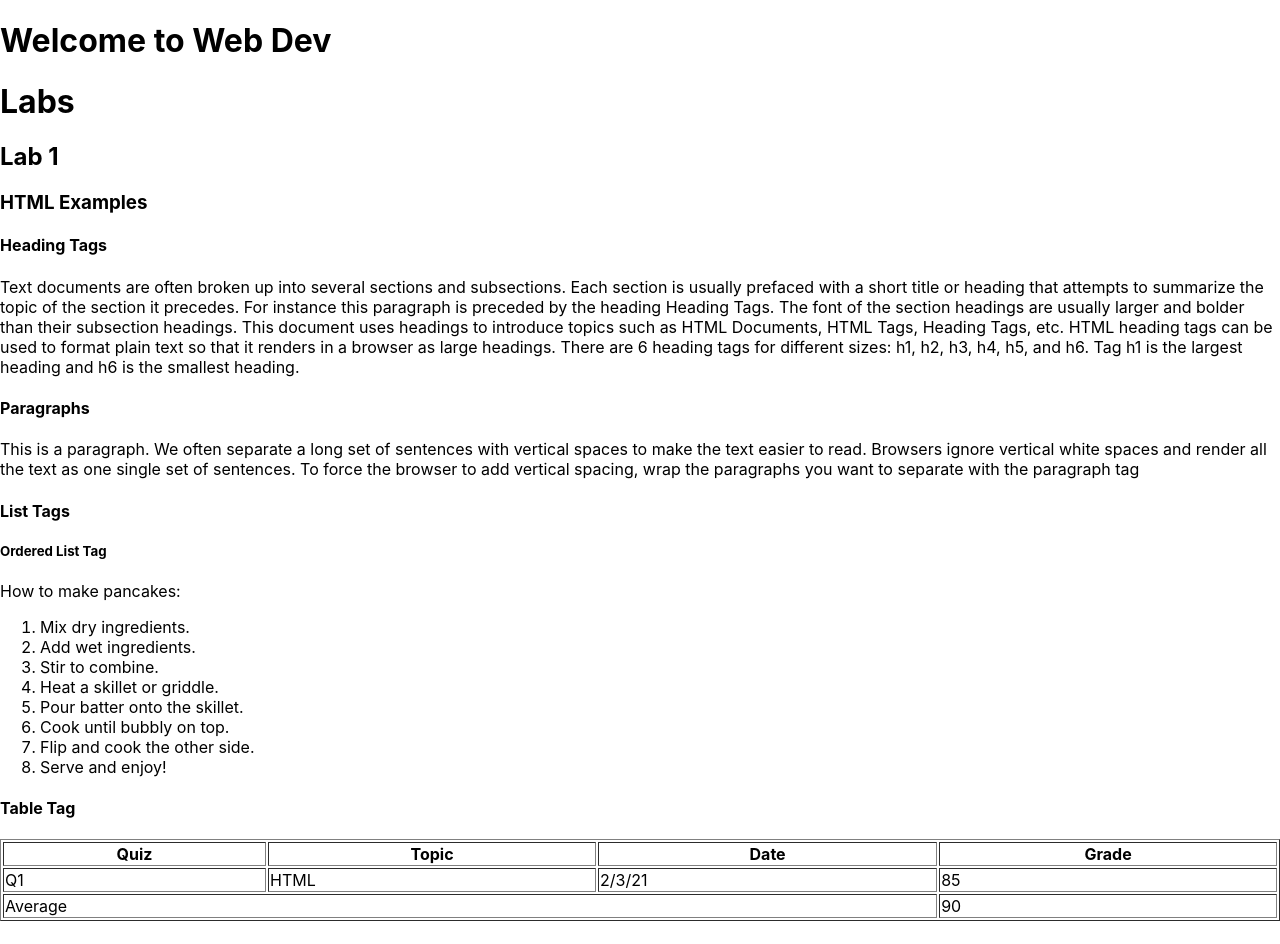
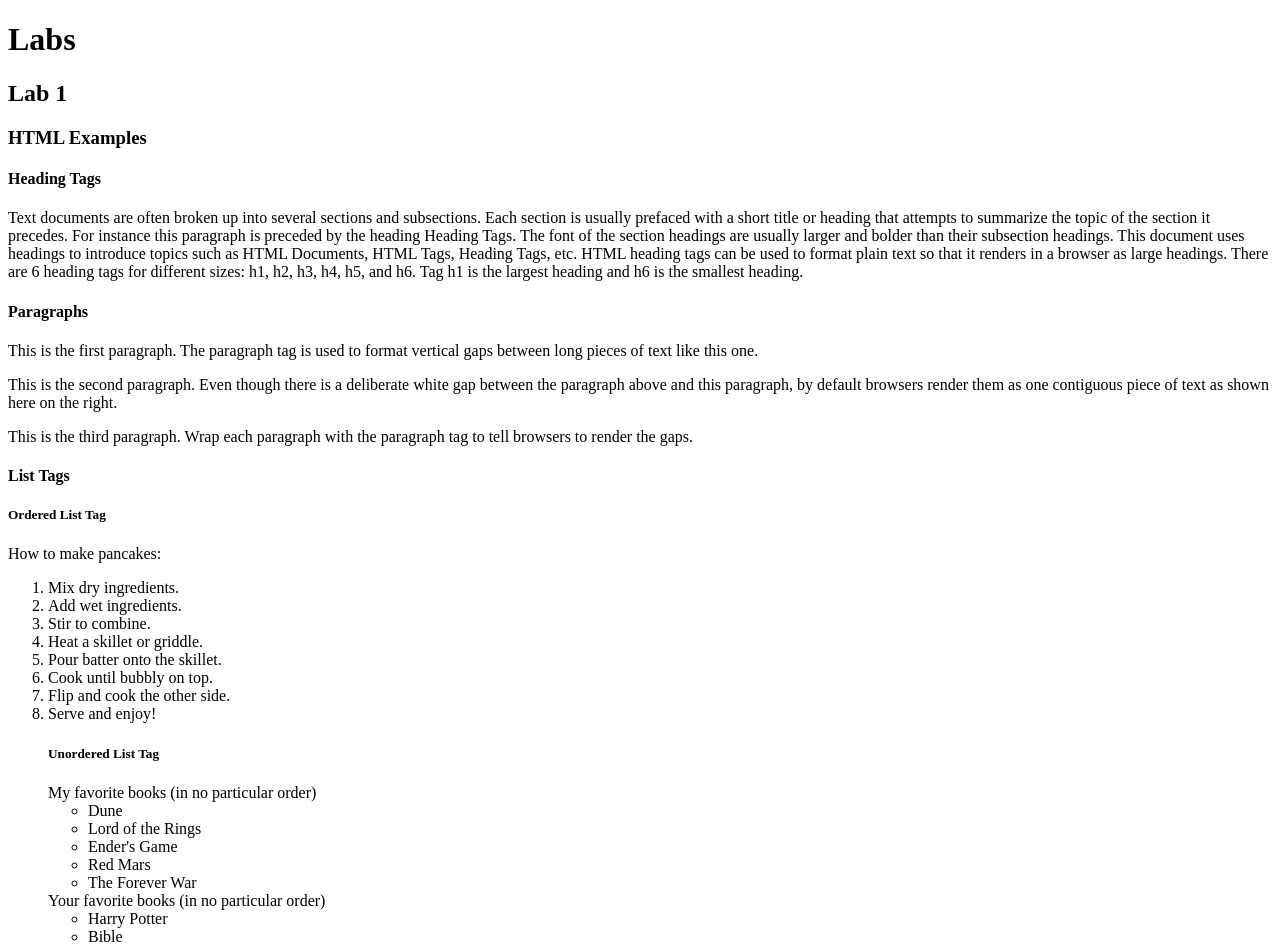
Before and after one commit to its-mz/kanbas-react-web-app-cs5610-fa24, a React (Create React App) app: page / in a window 1280 px wide. Shown: the top 944 px of the page. Built offline with nearby package versions, Linux system fonts and the light colour scheme.

Commit message:
a1 2.8 done

```diff
--- a/src/App.tsx
+++ b/src/App.tsx
@@ -1,14 +1,13 @@
 import React from 'react';
 //import logo from './logo.svg';
 import './App.css';
-//import Labs from './Labs';
+import Labs from './Labs';
 import Lab1 from './Labs/Lab1';
 
 function App() {
   return (
     <div>
-      <h1>Welcome to Web Dev</h1>
-      <h1>Labs</h1>
+      <Labs />
       <Lab1 />
       <h2>Lab 2</h2>
       <h2>Lab 3</h2>
--- a/src/Labs/Lab1/index.tsx
+++ b/src/Labs/Lab1/index.tsx
@@ -8,7 +8,18 @@ export default function Lab1() {
                 Text documents are often broken up into several sections and subsections. Each section is usually prefaced with a short title or heading that attempts to summarize the topic of the section it precedes. For instance this paragraph is preceded by the heading Heading Tags. The font of the section headings are usually larger and bolder than their subsection headings. This document uses headings to introduce topics such as HTML Documents, HTML Tags, Heading Tags, etc. HTML heading tags can be used to format plain text so that it renders in a browser as large headings. There are 6 heading tags for different sizes: h1, h2, h3, h4, h5, and h6. Tag h1 is the largest heading and h6 is the smallest heading.
                 <h4>Paragraphs</h4>
                 <p id="wd-p-1">
-                    This is a paragraph. We often separate a long set of sentences with vertical spaces to make the text easier to read. Browsers ignore vertical white spaces and render all the text as one single set of sentences. To force the browser to add vertical spacing, wrap the paragraphs you want to separate with the paragraph tag
+                    This is the first paragraph. The paragraph tag is used to format
+                    vertical gaps between long pieces of text like this one.
+                </p>
+                <p id="wd-p-2">
+                    This is the second paragraph. Even though there is a deliberate white
+                    gap between the paragraph above and this paragraph, by default
+                    browsers render them as one contiguous piece of text as shown here on
+                    the right.
+                </p>
+                <p id="wd-p-3">
+                    This is the third paragraph. Wrap each paragraph with the paragraph
+                    tag to tell browsers to render the gaps.
                 </p>
                 <div id="wd-lists">
                     <h4>List Tags</h4>
@@ -25,6 +36,24 @@ export default function Lab1() {
                         <li>Serve and enjoy!</li>
                     </ol>
                 </div>
+                <ol id="wd-my-favorite-revipe">
+                    <h5>Unordered List Tag</h5>
+                    My favorite books (in no particular order)
+                    <ul id="wd-my-books">
+                        <li>Dune</li>
+                        <li>Lord of the Rings</li>
+                        <li>Ender's Game</li>
+                        <li>Red Mars</li>
+                        <li>The Forever War</li>
+                    </ul>
+                    Your favorite books (in no particular order)
+                    <ul id="wd-your-books">
+                        <li>Harry Potter</li>
+                        <li>Bible</li>
+                        <li>Sherlock Holmes</li>
+                    </ul>
+                </ol>
+
                 <div id="wd-tables">
                     <h4>Table Tag</h4>
                     <table border={1} width="100%">	{/* table, border, width */}
--- a/src/index.tsx
+++ b/src/index.tsx
@@ -1,6 +1,6 @@
 import React from 'react';
 import ReactDOM from 'react-dom/client';
-import './index.css';
+//import './index.css';
 import App from './App';
 import reportWebVitals from './reportWebVitals';
 
```
